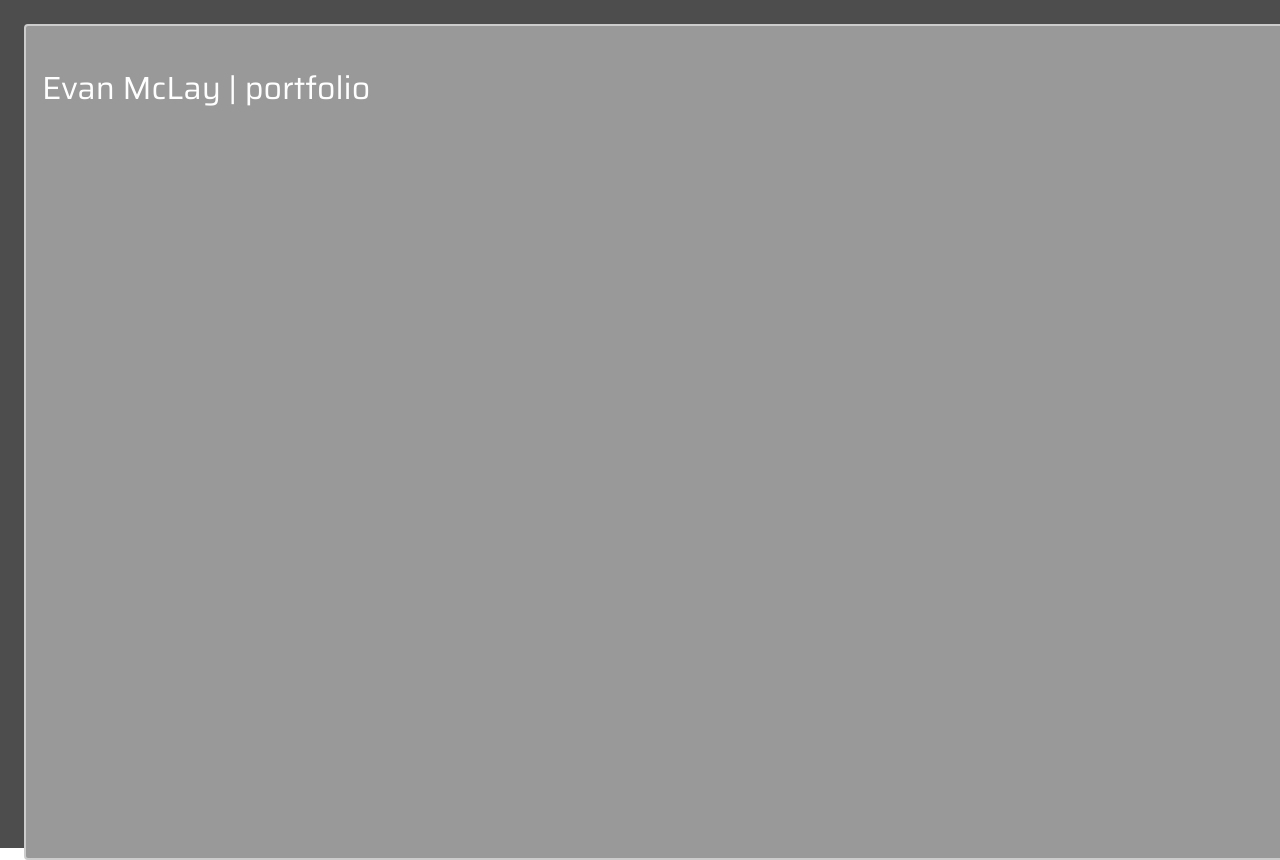
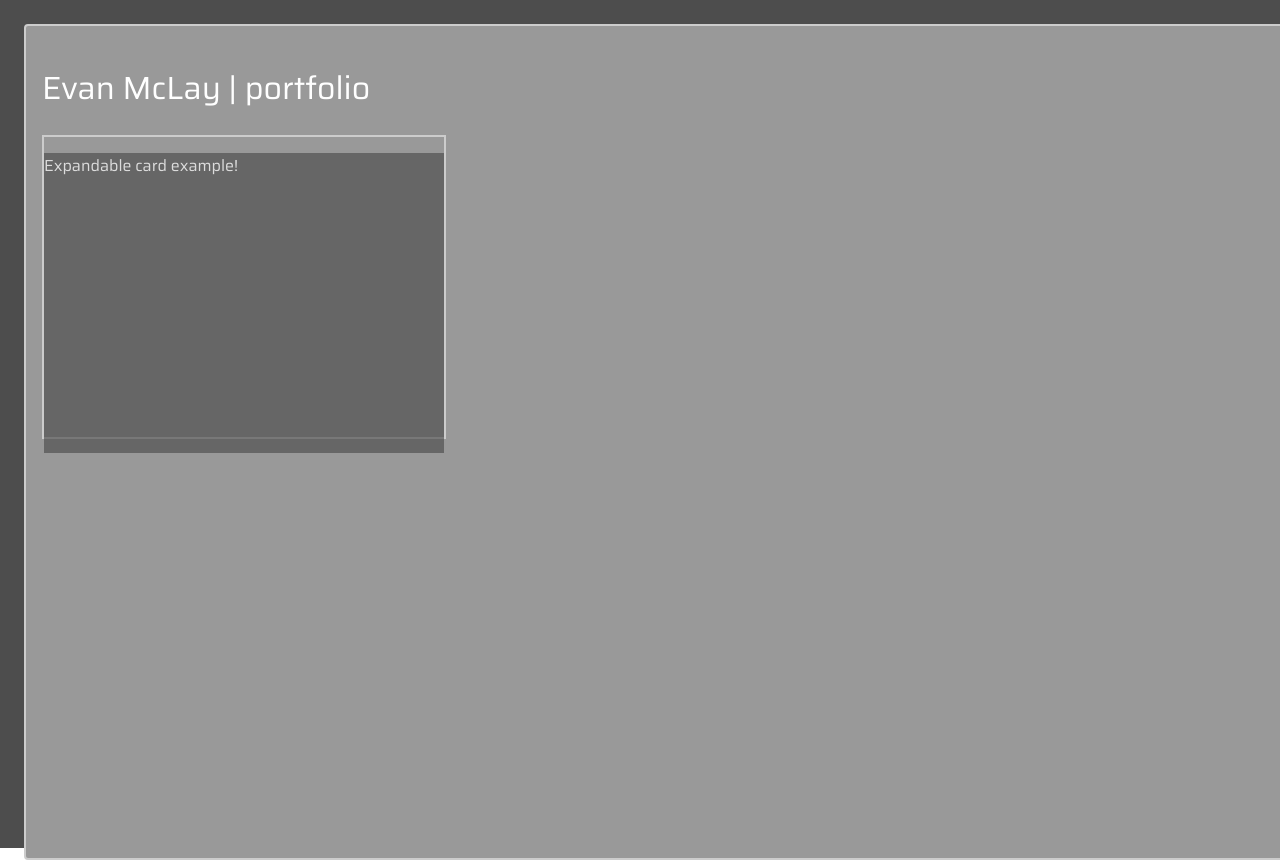
Before and after one commit to distant-skylines-xtal-portfolio/portfolio-frontend, a React (Create React App) app: page / in a window 1280 px wide. Shown: the top 860 px of the page. Built offline with nearby package versions, Linux system fonts and the light colour scheme; the HTML template or start-up script is replaced by a standard one.

Commit message:
Add openable card component
Added openable card component with animation for opening and closing.

```diff
--- a/src/App.tsx
+++ b/src/App.tsx
@@ -1,11 +1,21 @@
-import React from 'react';
+import type {JSX} from 'react'
 import MainCard from './components/MainCard';
+import Layout from './components/Layout';
+import NotFound from './pages/NotFound';
+import { BrowserRouter, Routes, Route, Link } from 'react-router-dom';
 
-function App() {
+function App():JSX.Element {
   return (
-    <div className="app-body">
-      <MainCard />
-    </div>
+    <BrowserRouter>
+      <Routes>
+        <Route path="/" element={<Layout />}>
+          <Route index element={<MainCard />} />
+
+
+          <Route path="*" element={<NotFound />}/>
+        </Route>
+      </Routes>
+    </BrowserRouter>
   );
 }
 
--- /dev/null
+++ b/src/components/ExpandableCard.tsx
@@ -0,0 +1,71 @@
+import React from 'react'
+import type {JSX} from 'react'
+import {AnimatePresence, motion} from "framer-motion";
+import { isExportAssignment } from 'typescript';
+
+type ExpandableCardProps = {
+    children: React.ReactNode;
+    animDuration?: number;
+    animDelay?: number;
+}
+
+export default function ExpandableCard({children, animDuration = 1, animDelay = 3}: ExpandableCardProps):JSX.Element {
+    const [isExpanded, setIsExpanded] = React.useState(true);
+    const finalWidth = 400;
+    const finalHeight = 300;
+
+    function handleClick():void {
+        setIsExpanded((prev) => {return !prev});
+    }
+
+    return (
+        <motion.div className='card-expandable-border'
+            initial={{width: 1, height: 1,
+                    x: (finalWidth / 2 - 0.5),
+                    y: (finalHeight / 2 - 0.5),
+            }}
+            animate={isExpanded ? {width: finalWidth, height: finalHeight,
+                    x: 0,
+                    y: 0,
+            } : {width: 1, height: 1,
+                x: (finalWidth / 2 - 0.5),
+                y: (finalHeight / 2 - 0.5),
+            }}
+            exit={{width: 1, height: 1,
+                    x: (finalWidth / 2 - 0.5),
+                    y: (finalHeight / 2 - 0.5),
+            }}
+            transition={{duration: animDuration, delay: isExpanded? animDelay : animDuration}}
+            style={{originX:0.5, originY:0.5, cursor:'pointer'}}
+            onClick={handleClick}
+        >
+
+            <motion.div className='card-expandable-content'
+                initial={{scale: 0}}
+                animate={{scale: isExpanded ? 1 : 0}}
+                exit={{scale: 0}}
+                transition={{duration: animDuration, delay: isExpanded ? animDelay : animDuration * 0.3}}
+                style={{originX:0.5, originY:0.5}}
+            >
+                {
+                    (
+                        <motion.div
+                            initial={{opacity: 0}}
+                            animate={{opacity: isExpanded ? 1 : 0}}
+                            exit={{opacity: 0}}
+                            transition={{
+                                duration:isExpanded ? animDuration : animDuration * 0.3,
+                                delay: isExpanded ? (animDuration + animDelay + 1) : 0
+                            }}
+                        >
+                            {children}
+                        </motion.div>
+                    )
+                }
+            </motion.div>
+
+
+
+        </motion.div>
+    )
+}
--- /dev/null
+++ b/src/components/Layout.tsx
@@ -0,0 +1,14 @@
+import React from "react"
+import type {JSX} from 'react'
+
+import { Outlet } from "react-router-dom"
+
+export default function Layout():JSX.Element {
+    return (
+        <div className="site-wrapper">
+            <main>
+                <Outlet />
+            </main>
+        </div>
+    )
+}
--- a/src/components/MainCard.tsx
+++ b/src/components/MainCard.tsx
@@ -1,10 +1,25 @@
-import React from "react";
+import type {JSX} from 'react'
+import { motion } from "framer-motion";
+import ExpandableCard from './ExpandableCard';
 
-export default function MainCard() {
+export default function MainCard():JSX.Element {
     return (
-        <div className="card-base">
-            <h1>Evan McLay | portfolio</h1>
-        </div>
+        <motion.div className="card-base"
+            initial={{opacity: 0, y: -50}}
+            animate={{opacity: 1, y: 0}}
+            transition={{duration: 1, delay:1}}
+        >
+            <header>
+                <h1>Evan McLay | portfolio</h1>
+            </header>
+            <div className="card-base-container">
+                <div className="index-cards-container">
+                    <ExpandableCard>
+                        <p>Expandable card example!</p>
+                    </ExpandableCard>
+                </div>
+            </div>
+        </motion.div>
 
     )
 }
--- a/src/index.css
+++ b/src/index.css
@@ -25,11 +25,16 @@ body {
   --color-text: hsl(0, 0%, 100%);
 }
 
-.app-body {
+.site-wrapper {
   background-color: var(--color-background);
   width: 100vw;
   height: 100vh;
   padding: 24px;
+}
+
+main {
+  width: 100%;
+  height: 100%;
 }
 
 /* Main Card */
@@ -40,9 +45,33 @@ body {
   border: 2px solid var(--color-secondary);
   padding: 16px;
   color: var(--color-text);
-  border-radius: 4px;;
+  border-radius: 4px;
 }
 
 h1 {
   font-weight: 400;
 }
+
+/* Expandable Cards */
+.card-expandable-border {
+  border: 2px solid var(--color-secondary);
+  border-radius: 0px;
+  background-color: transparent;
+  min-width: 1;
+  min-height: 1;
+}
+
+.card-expandable-content {
+  width: 100%;
+  height: 100%;
+}
+
+.card-expandable-content>div {
+  background-color: var(--color-background);
+  height: 100%;
+  width: 100%;
+}
+
+.card-expandable p {
+  color: black;
+}
--- /dev/null
+++ b/src/pages/NotFound.tsx
@@ -0,0 +1,11 @@
+import React from "react"
+import { Link } from "react-router-dom"
+
+export default function NotFound() {
+    return (
+        <div className="not-found-container">
+            <h1>Sorry, the page you were looking for was not found.</h1>
+            <Link to="/" className="link-button">Return to Home</Link>
+        </div>
+    )
+}
```
